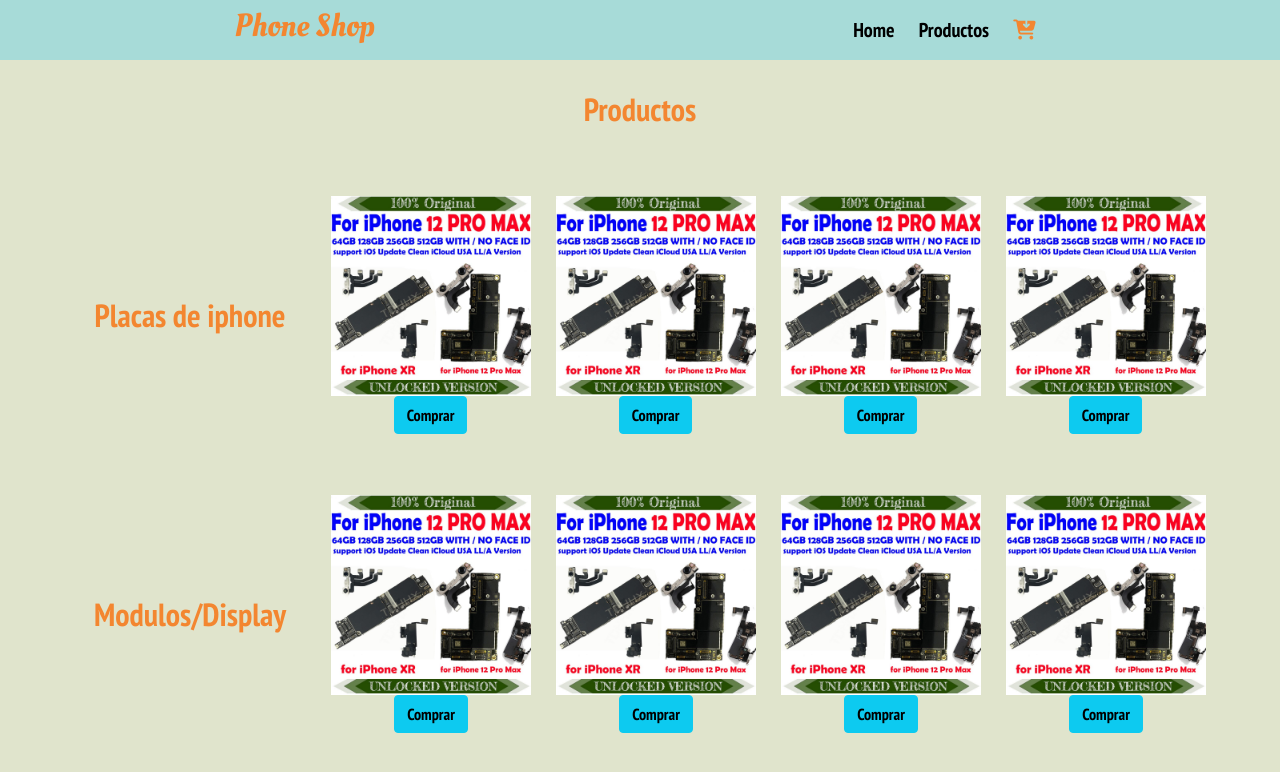
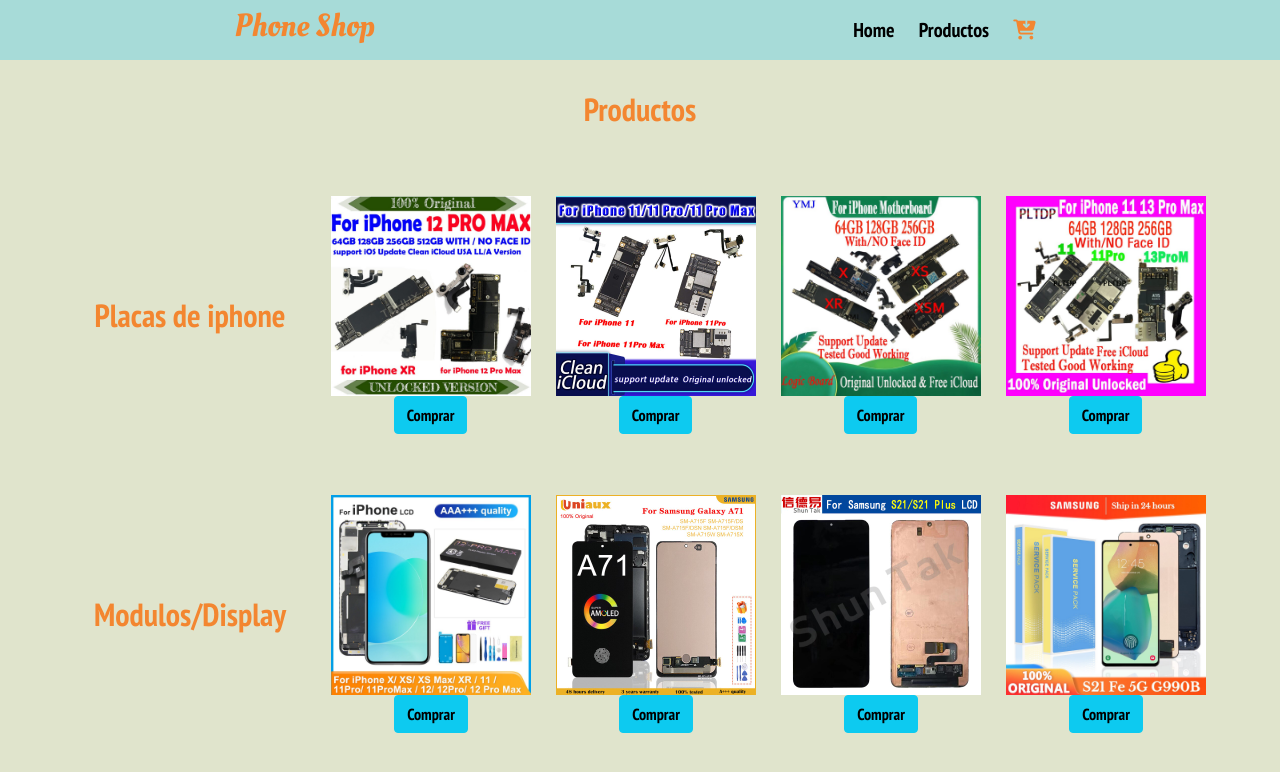
Before and after one commit to ivandacosta/PhoneShop, a plain HTML site: page pages/productos.html in a window 1280 px wide. Drawn offline with nearby package versions, Linux system fonts and the light colour scheme.

Commit message:
Actualizando

```diff
--- a/pages/productos.html
+++ b/pages/productos.html
@@ -17,8 +17,8 @@
         </div>
 
         <nav>
-            <a href="#">Home</a>
-            <a href="#">Productos</a>
+            <a href="../index.html">Home</a>
+            <a href="../pages/productos.html">Productos</a>
             <a href="#"><i class="fa-solid fa-cart-arrow-down"></i></a>
         </nav>
     </header>
@@ -35,15 +35,15 @@
                 <button type="button" class="btn btn-info">Comprar</button>
             </div>
             <div class="cartas">
-                <img src="../img/12pm.jpeg" style="width: 200px;" alt="">
+                <img src="../img/mother11.jpg" style="width: 200px;" alt="">
                 <button type="button" class="btn btn-info">Comprar</button>
             </div>
             <div class="cartas">
-                <img src="../img/12pm.jpeg" style="width: 200px;" alt="">
+                <img src="../img/motherx.jpg" style="width: 200px;" alt="">
                 <button type="button" class="btn btn-info">Comprar</button>
             </div>
             <div class="cartas">
-                <img src="../img/12pm.jpeg" style="width: 200px;" alt="">
+                <img src="../img/mother.jpg" style="width: 200px;" alt="">
                 <button type="button" class="btn btn-info">Comprar</button>
             </div>
         </div>
@@ -51,19 +51,19 @@
         <div id="placas">
             <h2 style="margin: 100px 20px;">Modulos/Display</h2>
             <div class="cartas">
-                <img src="../img/12pm.jpeg" style="width: 200px;" alt="">
+                <img src="../img/displayiphone.jpg" style="width: 200px;" alt="">
                 <button type="button" class="btn btn-info">Comprar</button>
             </div>
             <div class="cartas">
-                <img src="../img/12pm.jpeg" style="width: 200px;" alt="">
+                <img src="../img/displaya71.jpg" style="width: 200px;" alt="">
                 <button type="button" class="btn btn-info">Comprar</button>
             </div>
             <div class="cartas">
-                <img src="../img/12pm.jpeg" style="width: 200px;" alt="">
+                <img src="../img/displays21.jpg" style="width: 200px;" alt="">
                 <button type="button" class="btn btn-info">Comprar</button>
             </div>
             <div class="cartas">
-                <img src="../img/12pm.jpeg" style="width: 200px;" alt="">
+                <img src="../img/samsungs21fe.jpg" style="width: 200px;" alt="">
                 <button type="button" class="btn btn-info">Comprar</button>
             </div>
         </div>
```
Also changed, not shown: index.html (+4 -4 lines), img/displaya71.jpg (added), img/displayiphone.jpg (added), img/displays21.jpg (added), img/mother.jpg (added), img/mother11.jpg (added), img/motherx.jpg (added), img/samsungs21fe.jpg (added).
